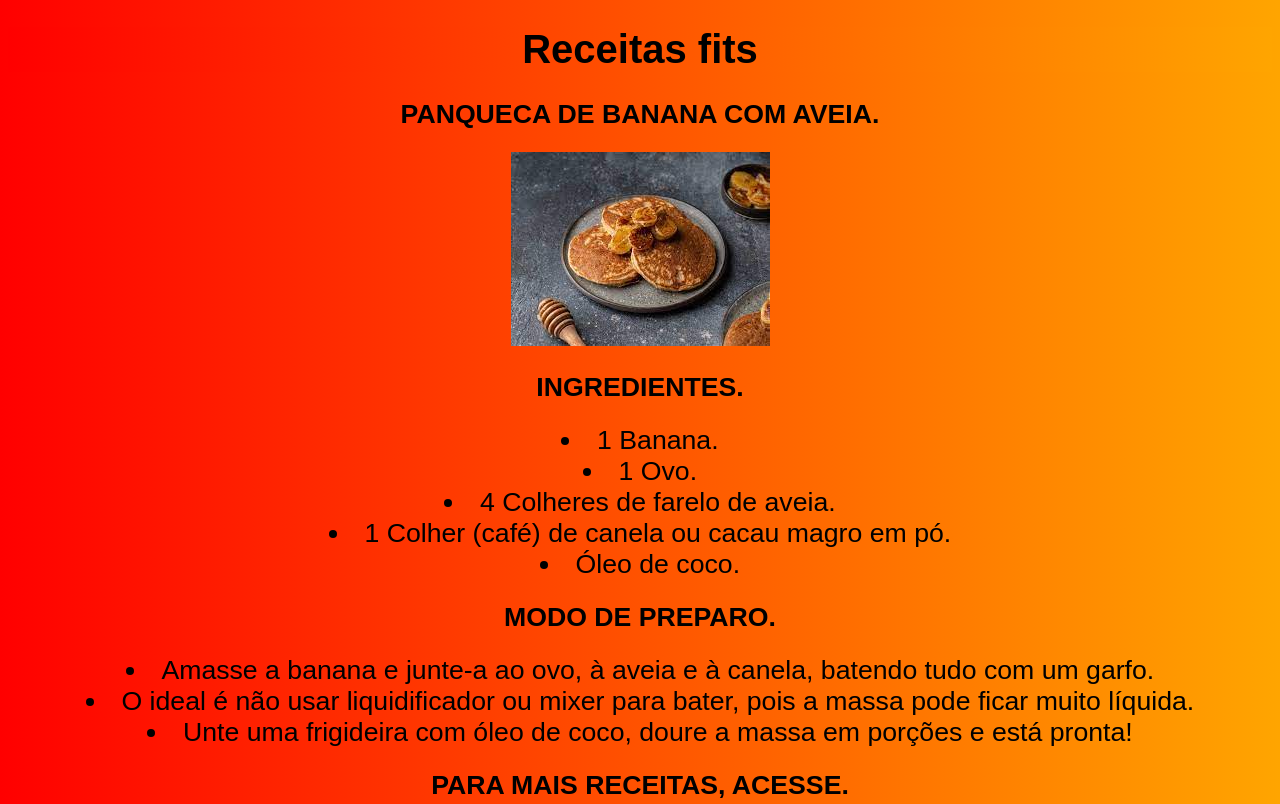
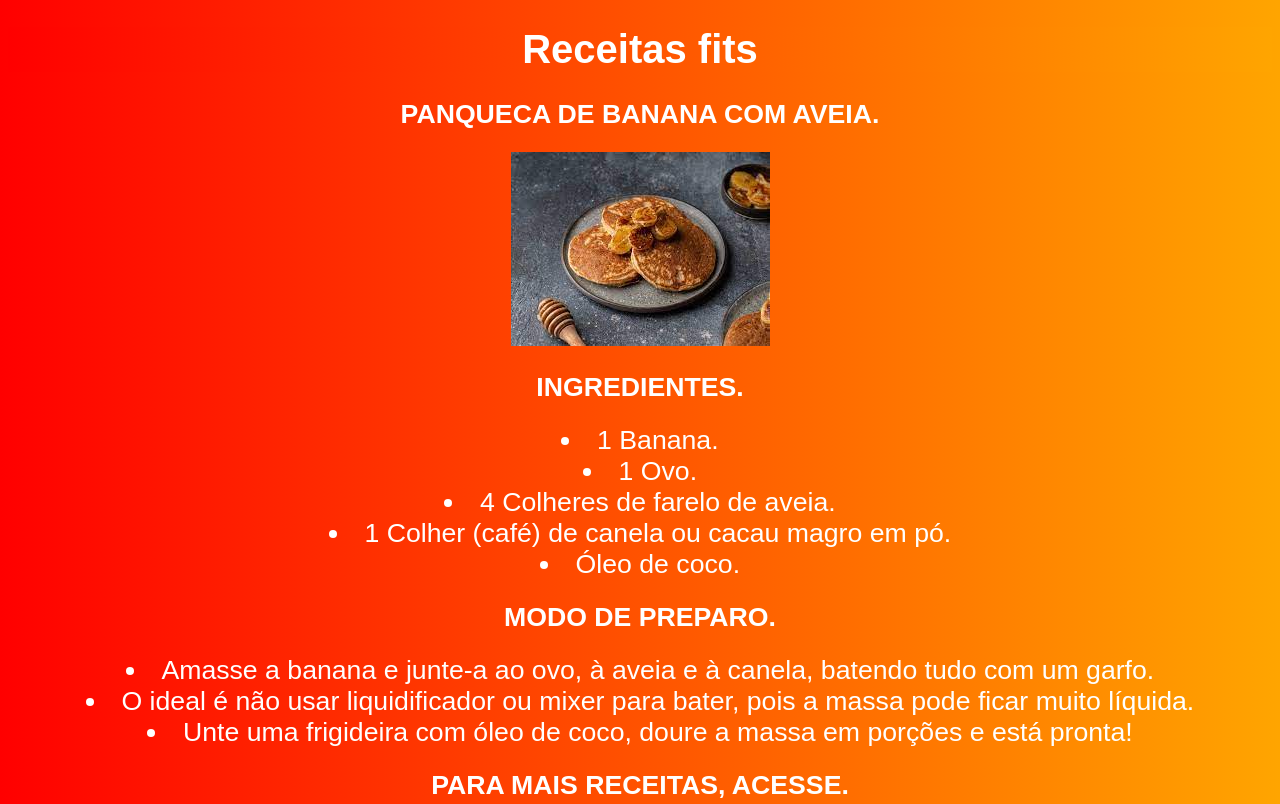
Before and after one commit to eloarodrigues22/eloasite2024, a plain HTML site: page index.html in a window 1280 px wide. Shown: the top 804 px of the page. Drawn offline with Linux system fonts and the light colour scheme.

Commit message:
Update STYLE.CSS

```diff
--- a/STYLE.CSS
+++ b/STYLE.CSS
@@ -3,7 +3,7 @@
 body
 {
     background-image: linear-gradient(270deg, orange, red );
-    color: black;
+    color: white;
     font-size: 12pt;
     font-family:Arial, Helvetica, sans-serif;
     text-align: center;
@@ -13,7 +13,7 @@ body
 h1
 {
     background-image: linear-gradient(270deg, orange, red );
-    color: black;
+    color: white;
     font-size: 30pt;
     font-family:Arial;
 }
@@ -21,7 +21,7 @@ h1
 
 h2
 {
-    color: black;
+    color: white;
     font-size: 20pt;
     font-family:Arial;
 }
@@ -29,7 +29,7 @@ h2
 
 li
 {
-    color: black;
+    color: white;
     font-size: 20pt;
     font-family:Arial;
 }
```
